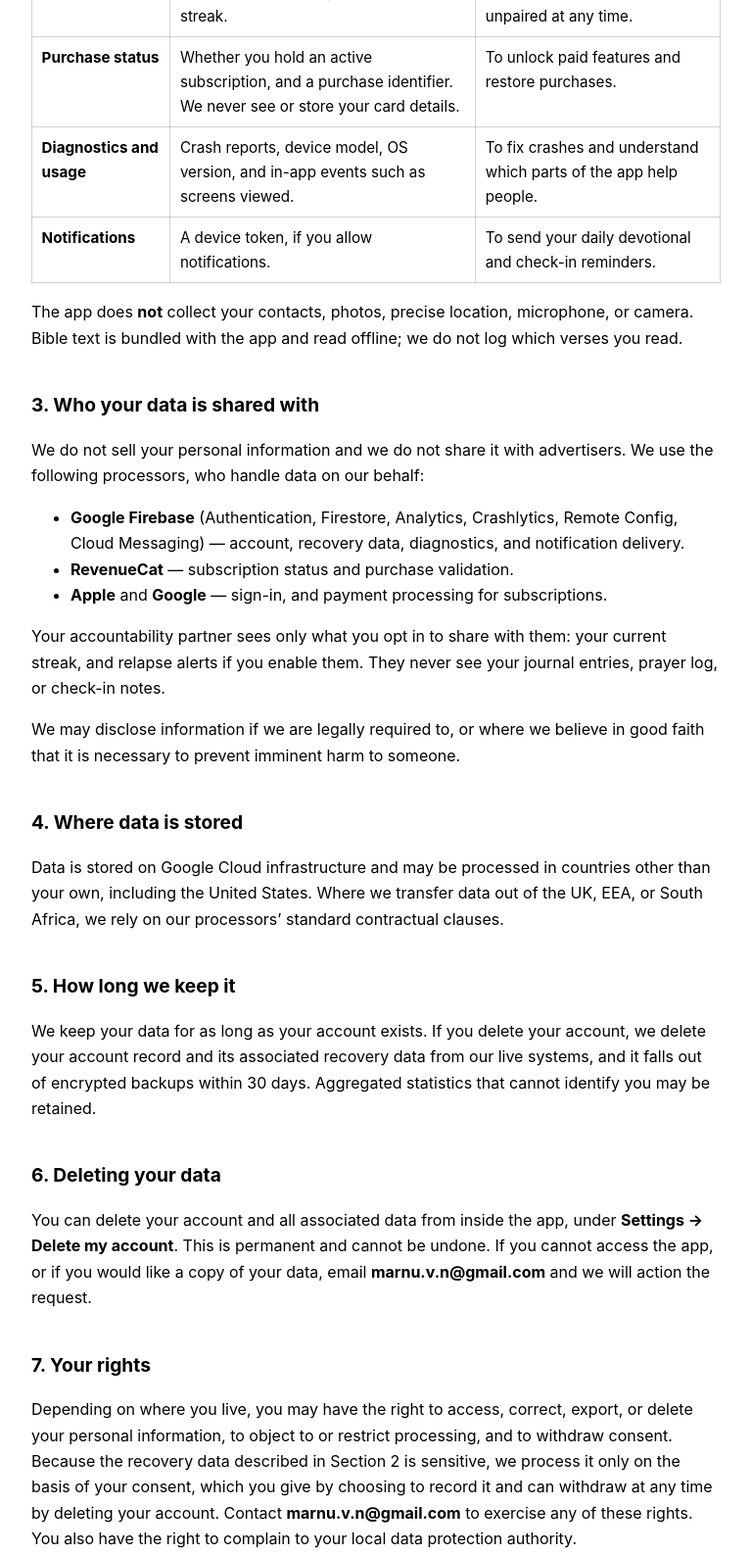
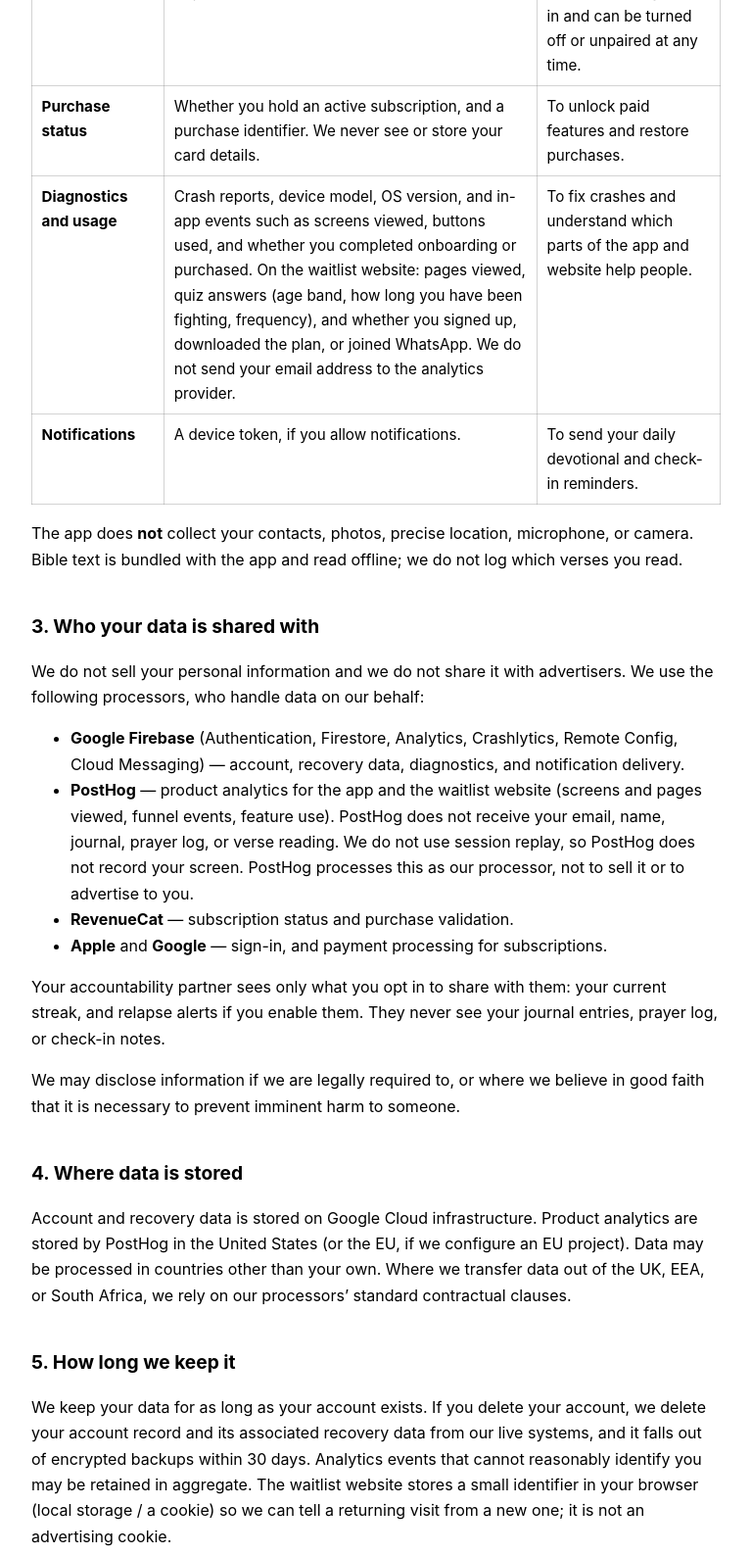
Before and after one commit to PjamaLama/victory-legal, a plain HTML site: page privacy-policy.html in a window 1280 px wide. Shown: the part 1060-2647 px from the top of the page at 98% size, without its empty margins (256-1023 px from the left). Drawn offline with Linux system fonts and the light colour scheme.

Commit message:
Publish PostHog in the Victory privacy policy.

```diff
--- a/privacy-policy.html
+++ b/privacy-policy.html
@@ -21,7 +21,7 @@
 <body>
 
 <h1>Victory — Privacy Policy</h1>
-<p class="updated">Last updated: 21 August 2026</p>
+<p class="updated">Last updated: 31 August 2026</p>
 
 <p>Victory (“the app”, “we”, “us”) helps people work toward freedom from pornography
 using streak tracking, Scripture, and accountability. This policy explains what the
@@ -75,8 +75,12 @@
   <tr>
     <td><strong>Diagnostics and usage</strong></td>
     <td>Crash reports, device model, OS version, and in-app events such as screens
-        viewed.</td>
-    <td>To fix crashes and understand which parts of the app help people.</td>
+        viewed, buttons used, and whether you completed onboarding or purchased.
+        On the waitlist website: pages viewed, quiz answers (age band, how long
+        you have been fighting, frequency), and whether you signed up, downloaded
+        the plan, or joined WhatsApp. We do not send your email address to the
+        analytics provider.</td>
+    <td>To fix crashes and understand which parts of the app and website help people.</td>
   </tr>
   <tr>
     <td><strong>Notifications</strong></td>
@@ -98,6 +102,12 @@
   <li><strong>Google Firebase</strong> (Authentication, Firestore, Analytics,
       Crashlytics, Remote Config, Cloud Messaging) — account, recovery data,
       diagnostics, and notification delivery.</li>
+  <li><strong>PostHog</strong> — product analytics for the app and the waitlist
+      website (screens and pages viewed, funnel events, feature use). PostHog
+      does not receive your email, name, journal, prayer log, or verse reading.
+      We do not use session replay, so PostHog does not record your screen.
+      PostHog processes this as our processor, not to sell it or to advertise
+      to you.</li>
   <li><strong>RevenueCat</strong> — subscription status and purchase validation.</li>
   <li><strong>Apple</strong> and <strong>Google</strong> — sign-in, and payment
       processing for subscriptions.</li>
@@ -111,15 +121,19 @@
 good faith that it is necessary to prevent imminent harm to someone.</p>
 
 <h2>4. Where data is stored</h2>
-<p>Data is stored on Google Cloud infrastructure and may be processed in countries
-other than your own, including the United States. Where we transfer data out of the
-UK, EEA, or South Africa, we rely on our processors’ standard contractual clauses.</p>
+<p>Account and recovery data is stored on Google Cloud infrastructure. Product
+analytics are stored by PostHog in the United States (or the EU, if we configure
+an EU project). Data may be processed in countries other than your own. Where we
+transfer data out of the UK, EEA, or South Africa, we rely on our processors’
+standard contractual clauses.</p>
 
 <h2>5. How long we keep it</h2>
 <p>We keep your data for as long as your account exists. If you delete your account,
 we delete your account record and its associated recovery data from our live systems,
-and it falls out of encrypted backups within 30 days. Aggregated statistics that
-cannot identify you may be retained.</p>
+and it falls out of encrypted backups within 30 days. Analytics events that cannot
+reasonably identify you may be retained in aggregate. The waitlist website stores a
+small identifier in your browser (local storage / a cookie) so we can tell a
+returning visit from a new one; it is not an advertising cookie.</p>
 
 <h2>6. Deleting your data</h2>
 <p>You can delete your account and all associated data from inside the app, under
```
